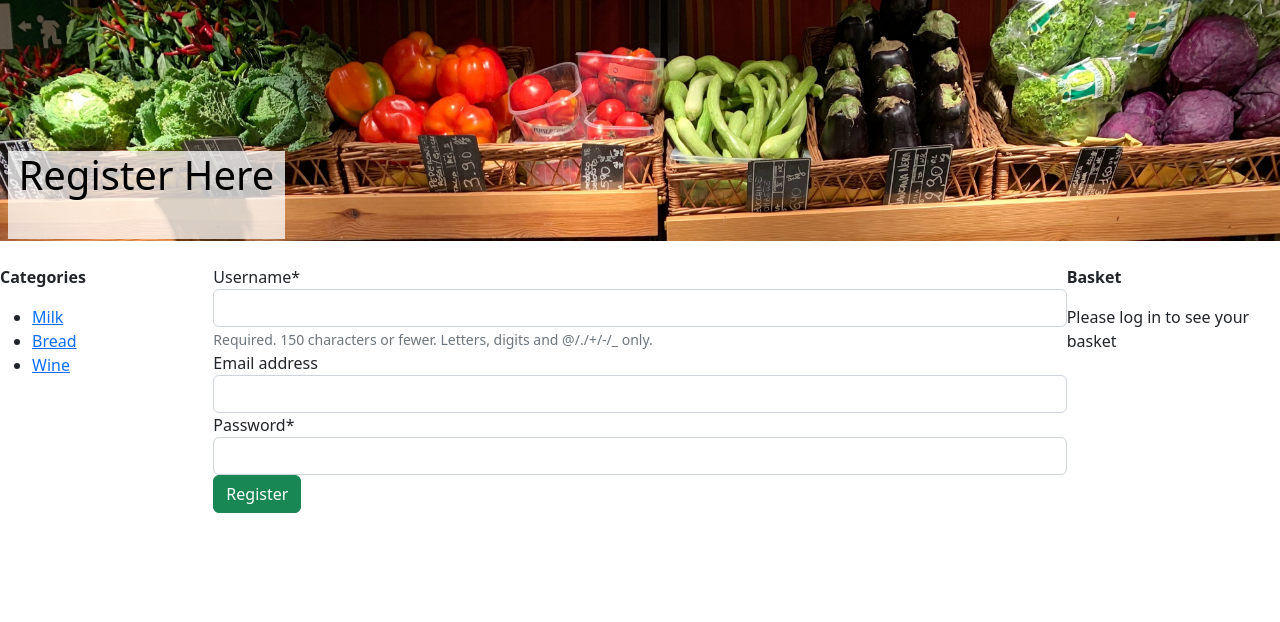
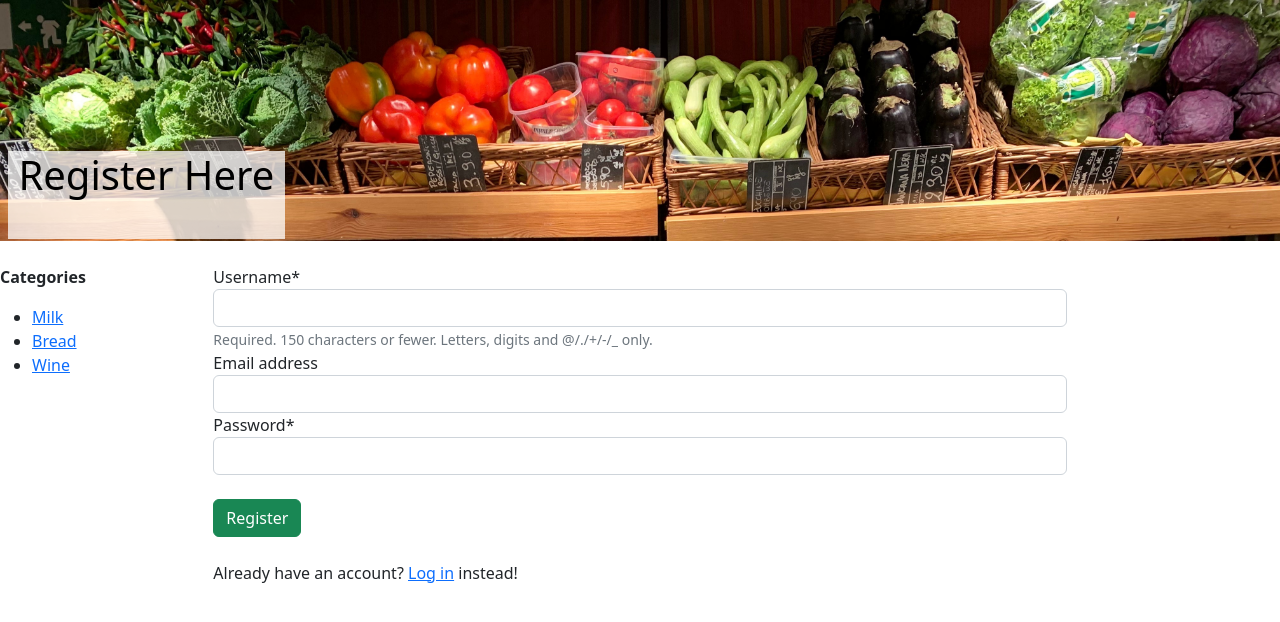
Before and after one commit to Eg3-git/mySuperTrolley, a Django app: page /trolley/register/ in a window 1280 px wide. Shown: the part 81-703 px from the top of the page. Run offline with Django 4.2, Linux system fonts and the light colour scheme; some libraries are stand-ins or nearby versions.

Commit message:
Style update on login and register pages

```diff
--- a/templates/trolley/login.html
+++ b/templates/trolley/login.html
@@ -19,6 +19,12 @@
                 <input type="password" name="password" class="form-control" id="input_password" placeholder="Enter your password" size="50" />
             </div>
         </div>
+        <br>
         <button type="submit" class="btn btn-primary">Sign In</button>
     </form>
+
+    <br>
+    <p>Don't have an account? <a href="{% url 'register' %}">Sign up</a> instead! </p>
 {% endblock %}
+
+{% block right_block %}{% endblock %}
--- a/templates/trolley/register.html
+++ b/templates/trolley/register.html
@@ -11,14 +11,19 @@
 
     {% if registered %}
         <h1>You are registered!</h1>
-        <a href="{% url 'login' %}">Log In</a>
+        <p>Click <a href="{% url 'login' %}">here</a> to log in!</p>
     {% else %}
         <form id="user_form" method="post" action="{% url 'register' %}" enctype="multipart/form-data">
             {% csrf_token %}
 
             {{ user_form|crispy }}
 
+            <br>
             <button type="submit" class="btn btn-success">Register</button>
         </form>
+        <br>
+        <p>Already have an account? <a href="{% url 'login' %}">Log in</a> instead!</p>
     {% endif %}
 {% endblock %}
+
+{% block right_block %}{% endblock %}
```
